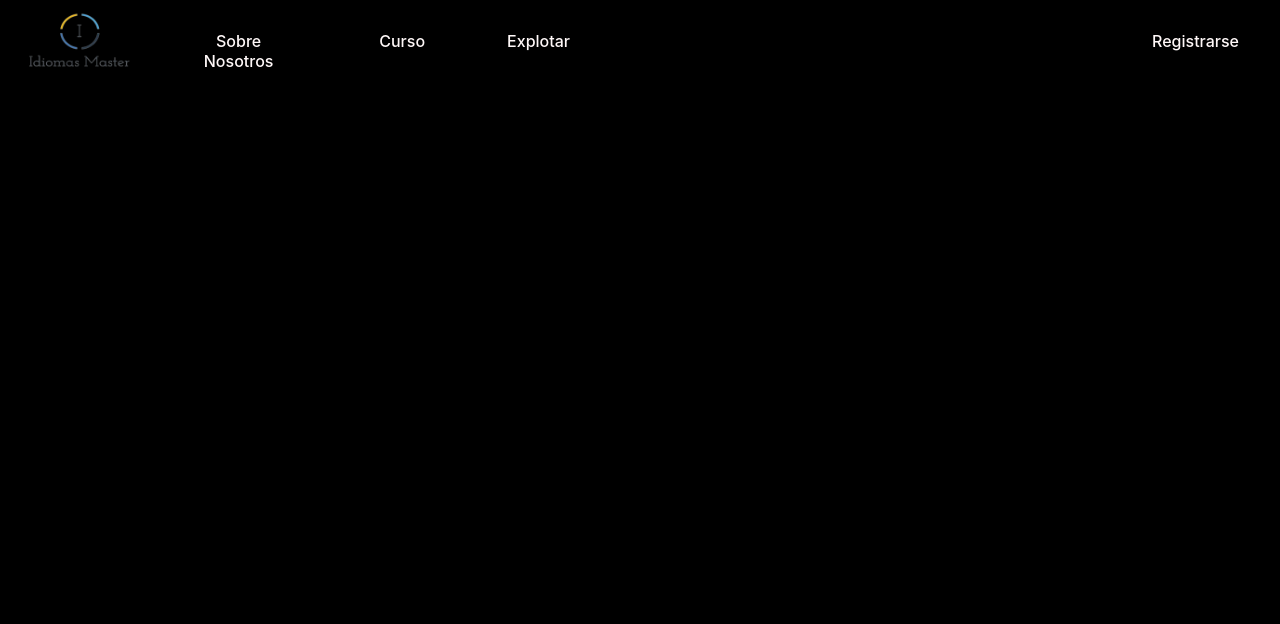
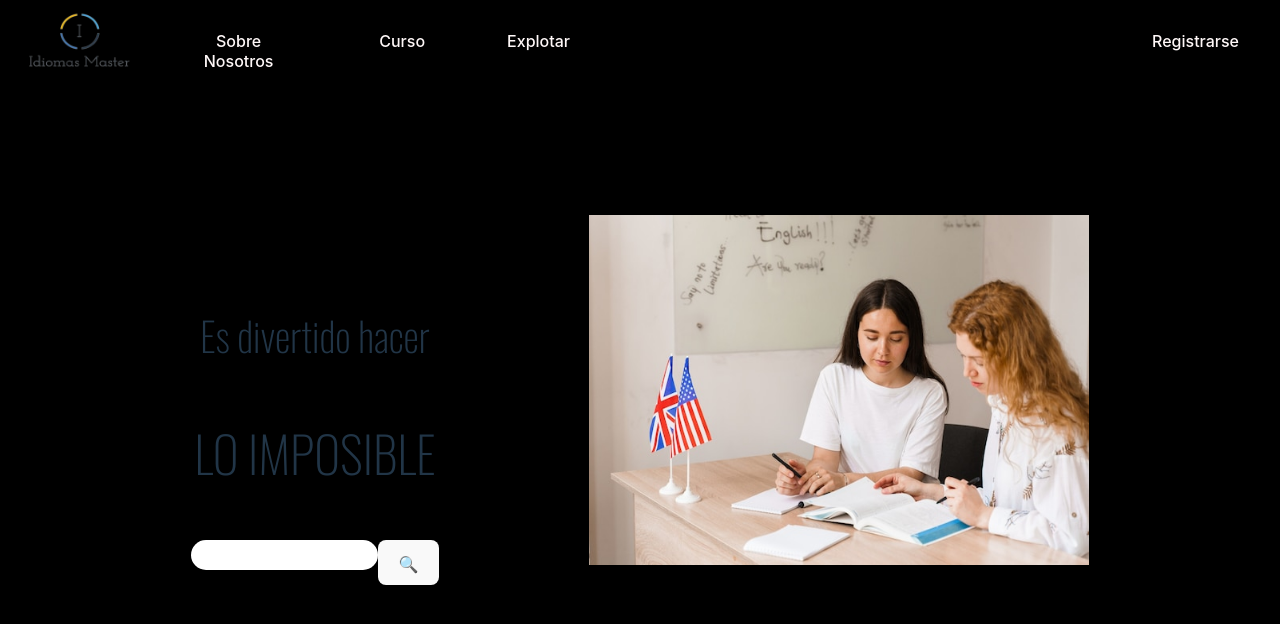
Before and after one commit to NahuelMedina/idiomasMasterFront, a React (Vite) app: page / in a window 1280 px wide. Shown: the top 624 px of the page. Built offline with nearby package versions, Linux system fonts and the light colour scheme.

Commit message:
Cositas en el landing

```diff
--- a/src/Styles/styles.css
+++ b/src/Styles/styles.css
@@ -1,8 +1,52 @@
+@import url('https://fonts.googleapis.com/css2?family=Oswald:wght@200&display=swap');
+
+
+
+                    /* LANDING  */
 .landing{
     background-color: black;
 
+    margin: 0;
+}
+.pTop{
+    font-size: 40px;
+    padding: 0%;
+
+}
+.pBottom{
+    font-size: 50px;
+}
+.fraseLanding{
+    font-family: 'Oswald', sans-serif;
+    margin-right: 150px;
+    margin-top: 50px;
+    padding: 0;
+    display: block;
+    justify-content: left;
+
+}
+.imgLanding{
+    width: 500px;
+    height: 350px;
+}
+.conteinerLanding{
+    display: flex;
 }
 
+
+                       /* SEARCHBAR  */
+.divSearch{
+    display: flex;
+}
+.searchBar{
+    display: flex;
+    background-color: #fff;
+    border-radius: 20px;
+    padding: 5px;
+    border: none;
+    outline: none;
+    height: 20px;
+}
 
                         /* NAVBAR  */
 
@@ -31,7 +75,7 @@
     width: 100%;
     color: #fff;
     display: flex;
-    position:fixed;
+    position:absolute;
 
 }
 
--- a/src/components/Landing/Landing.jsx
+++ b/src/components/Landing/Landing.jsx
@@ -1,5 +1,6 @@
 import React from "react";
 import "../../Styles/styles.css"
+import { SearchBar } from "../SearchBar/SearchBar";
 
 
 export const Landing = ()=>{
@@ -7,6 +8,19 @@ export const Landing = ()=>{
     return (
         <div className="landing"  >
 
+
+            <div className="conteinerLanding">
+                <div className="fraseLanding">
+                <p className="pTop">Es divertido hacer</p>
+                <p className="pBottom">LO IMPOSIBLE</p>
+                <SearchBar></SearchBar>
+            </div>
+
+            <div>
+                <img  className="imgLanding" src="src\assets\fotos\ingelsperson.jpg"></img>
+            </div>
+            </div>
+
         </div>
     )
 }
--- /dev/null
+++ b/src/components/SearchBar/SearchBar.jsx
@@ -0,0 +1,10 @@
+import React from "react";
+
+export const SearchBar = ()=>{
+    return (
+        <div className="divSearch">
+            <input id='search' type='text' className="searchBar" ></input>
+            <button type='submit' >🔍</button>
+        </div>
+    )
+}
```
Also changed, not shown: src/assets/fotos/ingelsperson.jpg (added).
